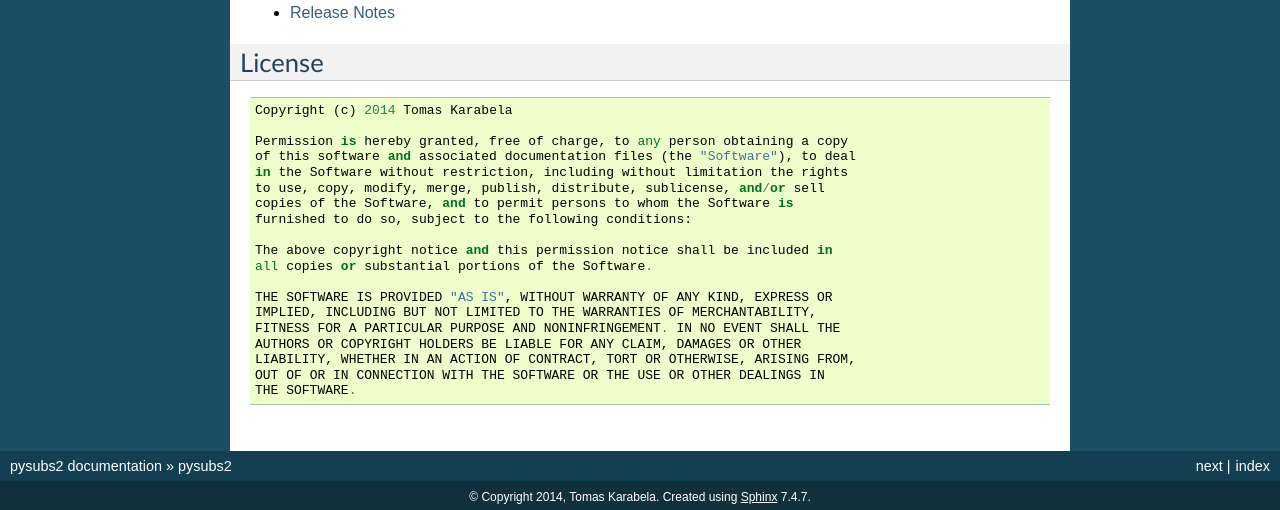
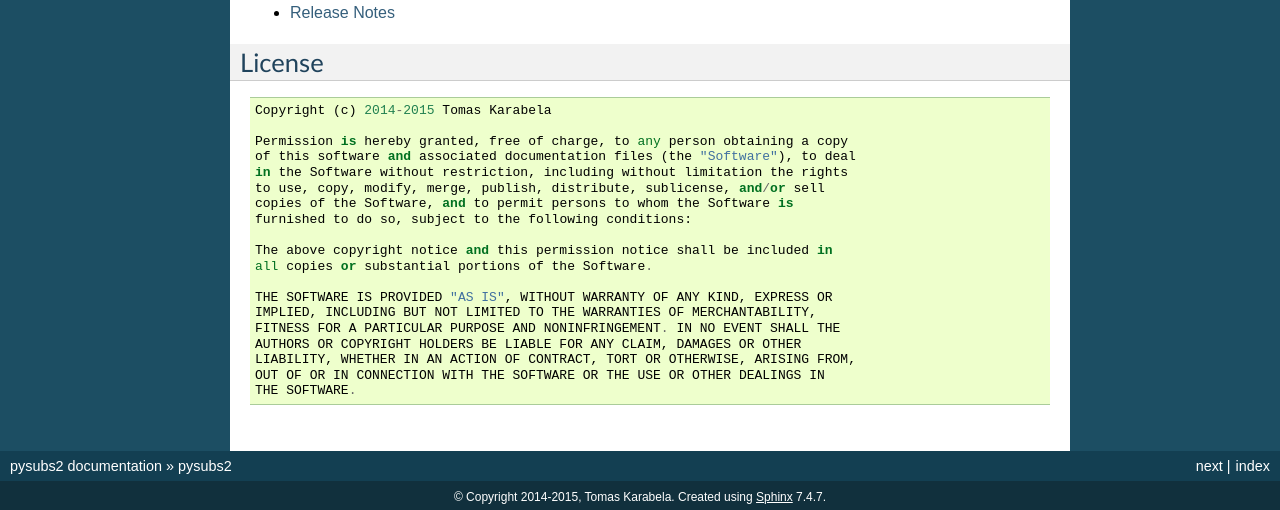
Before and after one commit to tkarabela/pysubs2, a Sphinx documentation site: the page built from docs/index.rst, in a window 1280 px wide. Shown: the part 726-1236 px from the top of the page. Built offline with Sphinx 7.4.7, drawn with Linux system fonts in a browser that asks for light colours; the version number could not be read and is left out.

```diff
--- a/docs/conf.py
+++ b/docs/conf.py
@@ -48,7 +48,7 @@
 
 # General information about the project.
 project = u'pysubs2'
-copyright = u'2014, Tomas Karabela'
+copyright = u'2014-2015, Tomas Karabela'
 
 # The version info for the project you're documenting, acts as replacement for
 # |version| and |release|, also used in various other places throughout the
--- a/docs/index.rst
+++ b/docs/index.rst
@@ -35,7 +35,7 @@
 
 ::
 
-    Copyright (c) 2014 Tomas Karabela
+    Copyright (c) 2014-2015 Tomas Karabela
 
     Permission is hereby granted, free of charge, to any person obtaining a copy
     of this software and associated documentation files (the "Software"), to deal
--- a/setup.py
+++ b/setup.py
@@ -39,6 +39,7 @@
         "Programming Language :: Python :: 3.2",
         "Programming Language :: Python :: 3.3",
         "Programming Language :: Python :: 3.4",
+        "Programming Language :: Python :: 3.5",
         "Development Status :: 4 - Beta",
         "Topic :: Software Development :: Libraries :: Python Modules",
         "Topic :: Text Processing :: Markup",
```
Also changed, not shown: .travis.yml, LICENSE.txt, 1 other file.
